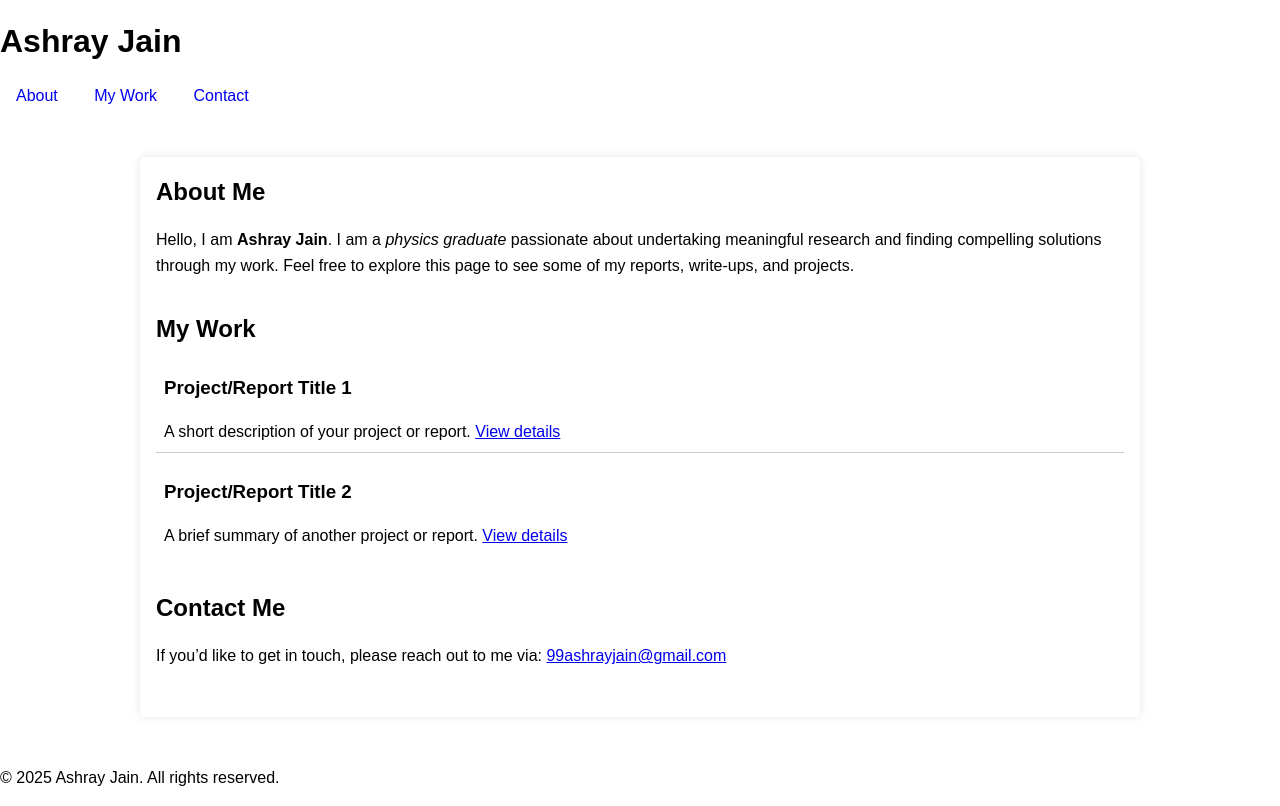
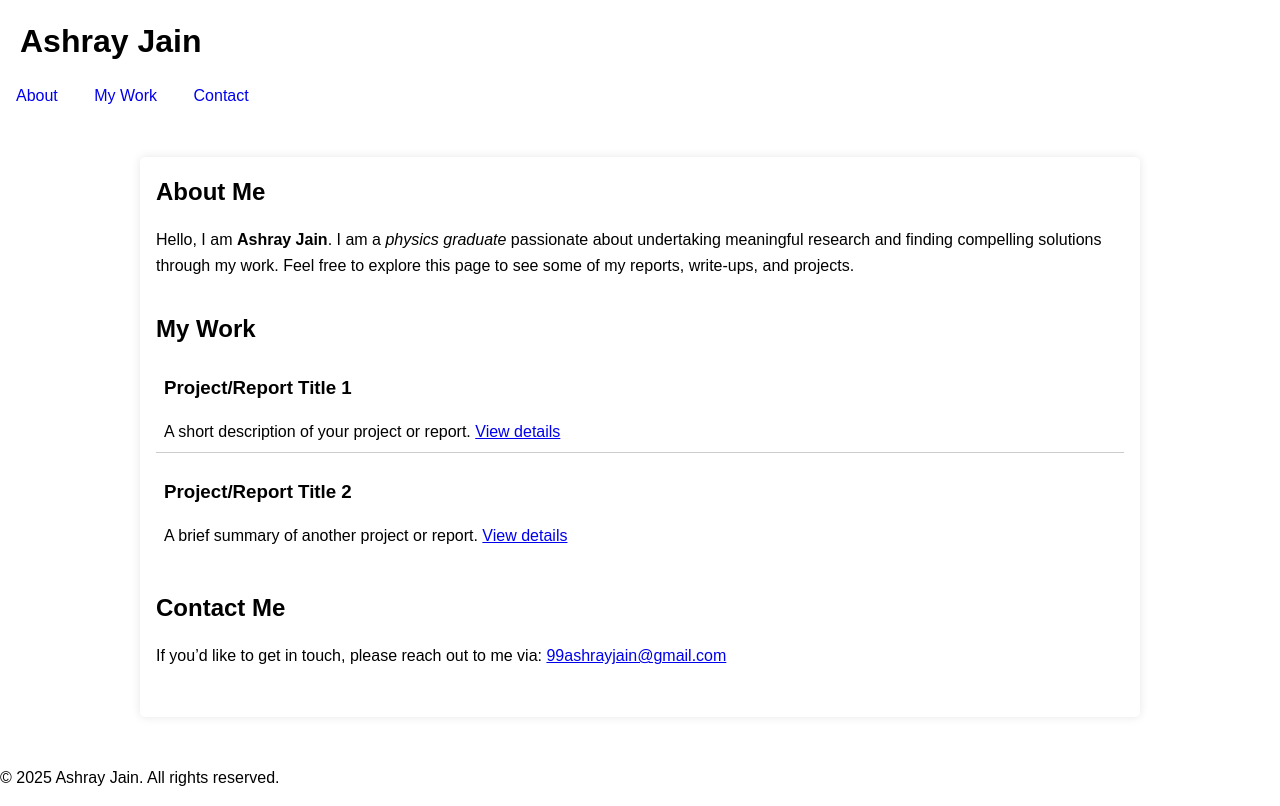
Before and after one commit to ashray-j/my-portfolio, a plain HTML site: page index.html in a window 1280 px wide. Drawn offline with Linux system fonts and the light colour scheme.

Commit message:
testing index.html

```diff
--- a/index.html
+++ b/index.html
@@ -94,7 +94,7 @@
 </head>
 <body>
   <header>
-    <h1>Ashray Jain</h1>
+    <h1 style="margin-left: 20px;">Ashray Jain</h1>
     <nav>
       <ul>
         <li><a href="#intro">About</a></li>
```
